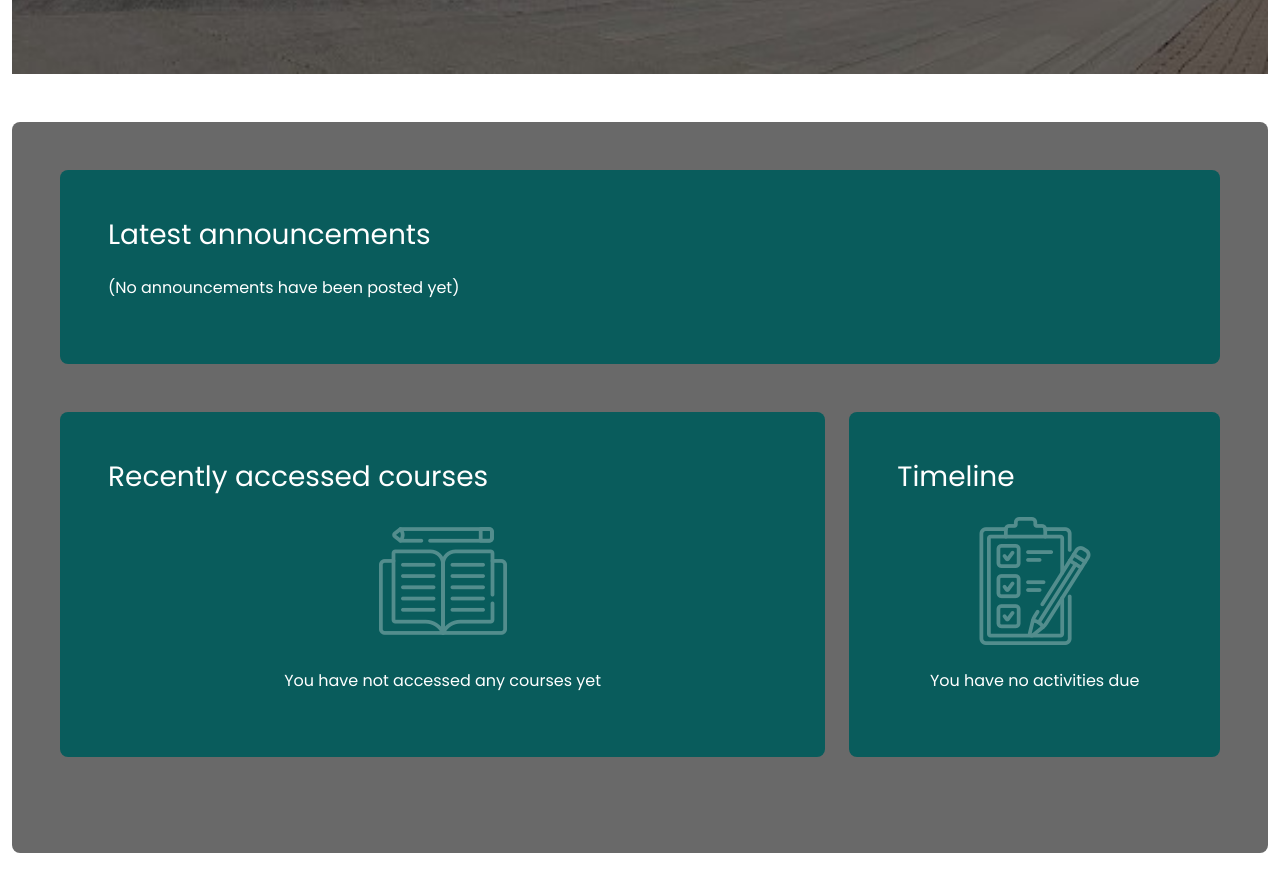
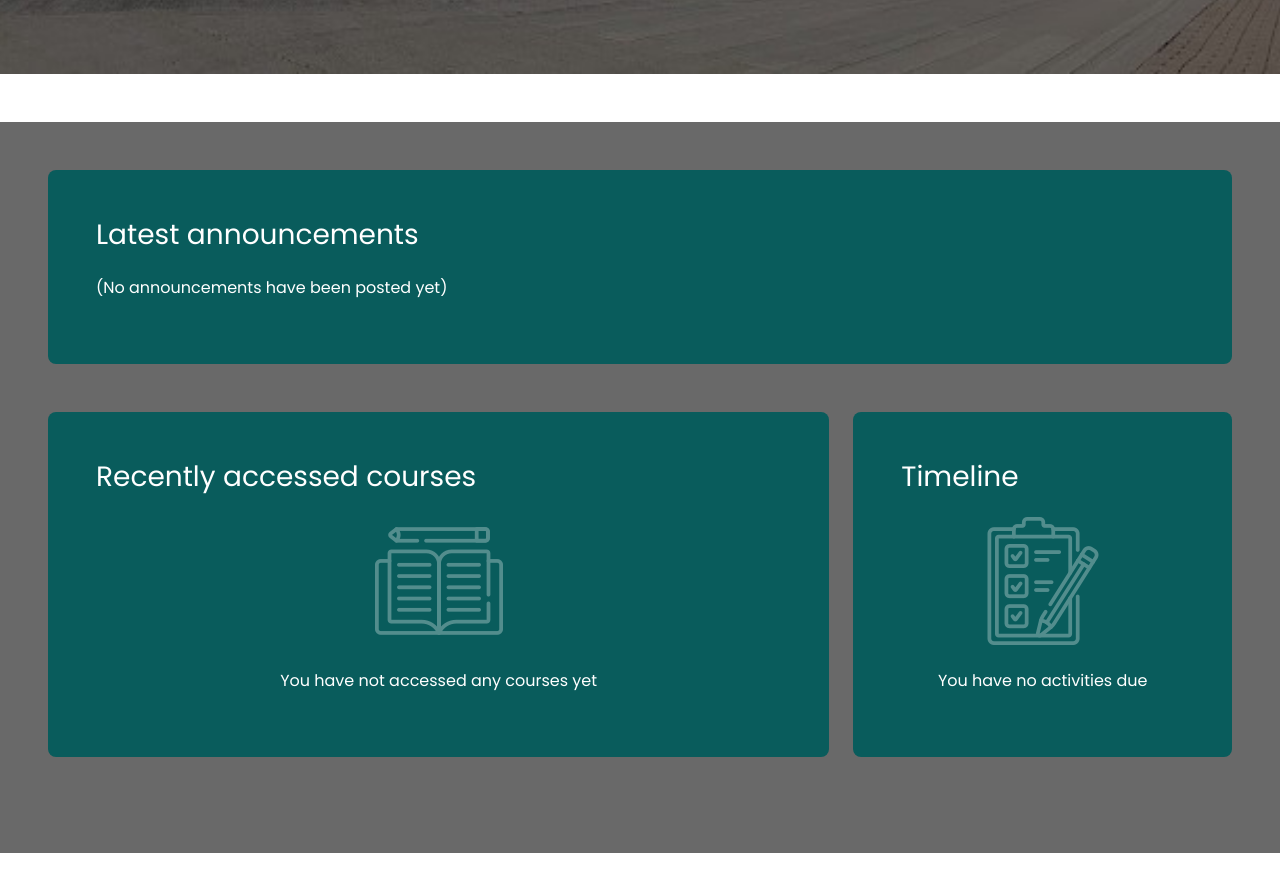
Before and after one commit to flavapie2026/khubhomepage, a plain HTML site: page index.html in a window 1280 px wide. Shown: the part 726-1618 px from the top of the page. Drawn offline with nearby package versions, Linux system fonts and the light colour scheme.

Commit message:
Add files via upload

```diff
--- a/index.html
+++ b/index.html
@@ -14,7 +14,7 @@
     <link rel="preconnect" href="https://fonts.gstatic.com" crossorigin>
     <link href="https://fonts.googleapis.com/css2?family=Poppins&display=swap" rel="stylesheet">
 </head>
-<body class="container-fluid">
+<body>
     <!--Navbar-->
     <nav class="navbar navbar-expand-lg navbar-light bg-white p-2 fixed-top">
         <div class="container-fluid">
@@ -44,7 +44,7 @@
         </div>
     </div>
     <!--Main Content Area-->
-    <div class="container-fluid my-5 d-grid gap-5 bg-secondary p-5 rounded-3" id="dashboard">
+    <div class="container-fluid my-5 d-grid gap-5 bg-secondary p-5" id="dashboard">
         <section class="p-5 rounded-3 text-white" id="annc">
             <h3 class="mb-4">Latest announcements</h3>
             <p>(No announcements have been posted yet)</p>
```
